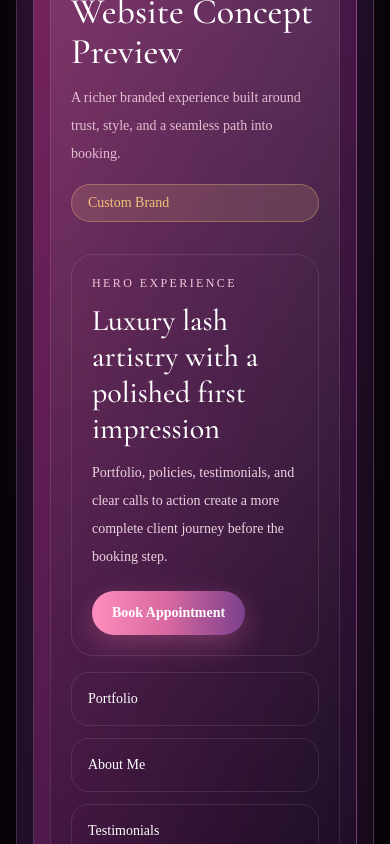
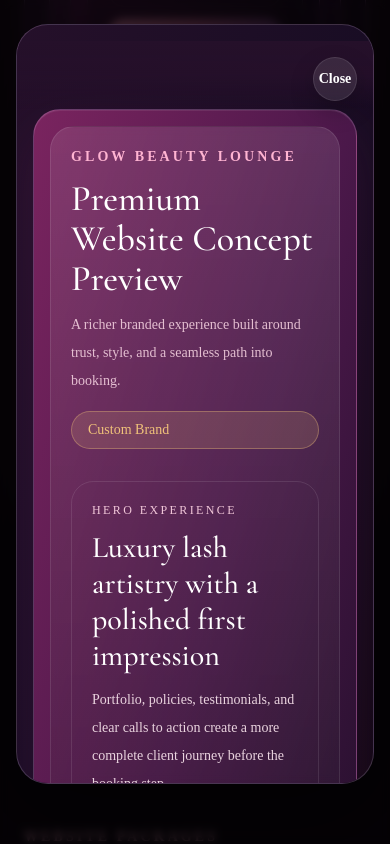
Before and after one commit to juanv8964/BeautySite, a Next.js app: page / in a window 390 px wide. Both pictures are taken after a click on the button "Tap to Preview Full Demo". Shown: the part 5591-6435 px from the top of the page. Built offline with nearby package versions, Linux system fonts and the light colour scheme.

Commit message:
fixed mobile bug

```diff
--- a/components/more-than-booking-section.tsx
+++ b/components/more-than-booking-section.tsx
@@ -208,24 +208,27 @@ export function MoreThanBookingSection() {
 
       {isPreviewOpen ? (
         <div
-          className="fixed inset-0 z-50 flex items-center justify-center bg-black/75 px-4 py-6 backdrop-blur-sm"
+          className="fixed inset-0 z-50 overflow-y-auto bg-black/75 px-4 py-4 backdrop-blur-sm sm:px-6 sm:py-6"
           onClick={() => setIsPreviewOpen(false)}
           role="dialog"
           aria-modal="true"
           aria-label="Full demo preview"
         >
           <div
-            className="relative w-full max-w-4xl rounded-[2rem] border border-fuchsia-200/20 bg-gradient-to-br from-[#25102a] via-[#190d24] to-[#100713] p-4 shadow-[0_25px_90px_rgba(0,0,0,0.45)] sm:p-6"
+            className="relative mx-auto flex min-h-full w-full items-start justify-center py-2 sm:items-center sm:py-6"
             onClick={(event) => event.stopPropagation()}
           >
+            <div className="relative max-h-[90vh] w-full max-w-4xl overflow-y-auto rounded-[2rem] border border-fuchsia-200/20 bg-gradient-to-br from-[#25102a] via-[#190d24] to-[#100713] p-4 pb-8 shadow-[0_25px_90px_rgba(0,0,0,0.45)] sm:p-6 sm:pb-10">
+              <div className="sticky top-0 z-10 -mx-4 -mt-4 mb-4 flex justify-end bg-gradient-to-b from-[#25102a] via-[#25102a]/95 to-transparent px-4 pb-2 pt-4 sm:-mx-6 sm:-mt-6 sm:px-6 sm:pt-6">
                 <button
                   type="button"
                   onClick={() => setIsPreviewOpen(false)}
-              className="absolute right-4 top-4 inline-flex h-10 w-10 items-center justify-center rounded-full border border-white/10 bg-white/5 text-lg text-white transition hover:bg-white/10"
+                  className="inline-flex h-11 w-11 items-center justify-center rounded-full border border-white/10 bg-white/10 text-sm font-semibold text-white shadow-[0_10px_24px_rgba(0,0,0,0.22)] transition hover:bg-white/15"
                   aria-label="Close preview"
                 >
-              ×
+                  Close
                 </button>
+              </div>
 
               <div className="rounded-[1.7rem] border border-fuchsia-200/20 bg-gradient-to-br from-[#7a245f] via-[#4b184a] to-[#1a0d24] p-4 shadow-[inset_0_1px_0_rgba(255,255,255,0.08),0_20px_60px_rgba(97,27,83,0.28)] sm:p-6">
                 <div className="rounded-[1.5rem] border border-white/10 bg-[linear-gradient(180deg,rgba(255,255,255,0.10),rgba(0,0,0,0.18))] p-5 backdrop-blur-sm sm:p-8">
@@ -279,6 +282,7 @@ export function MoreThanBookingSection() {
               </div>
             </div>
           </div>
+        </div>
       ) : null}
     </>
   );
```
Lines whose indentation alone changed are shown as unchanged.
